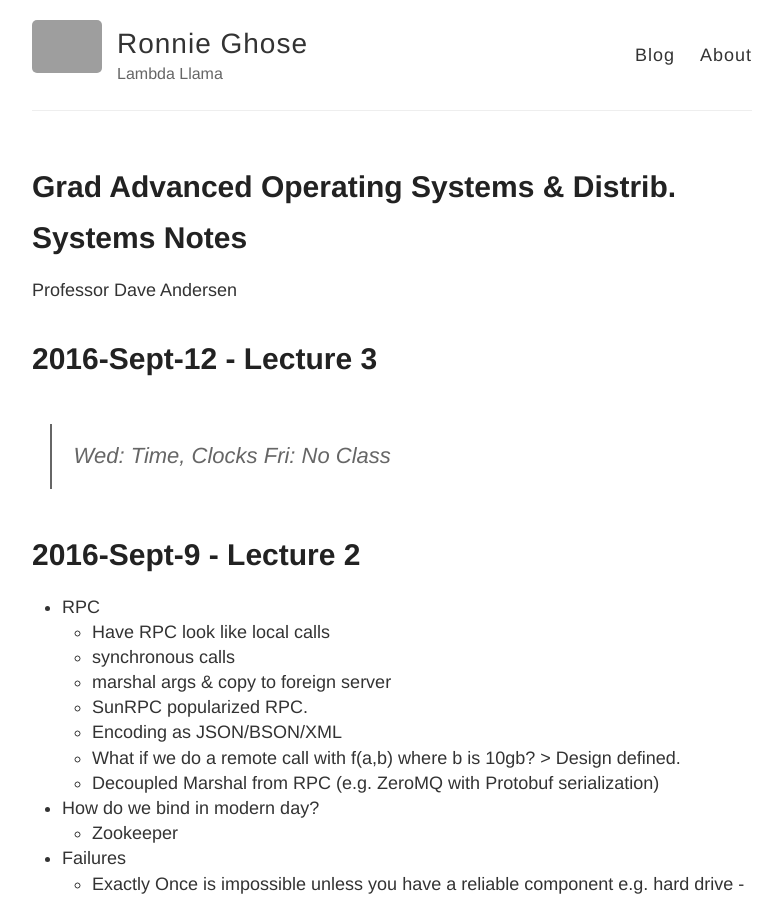
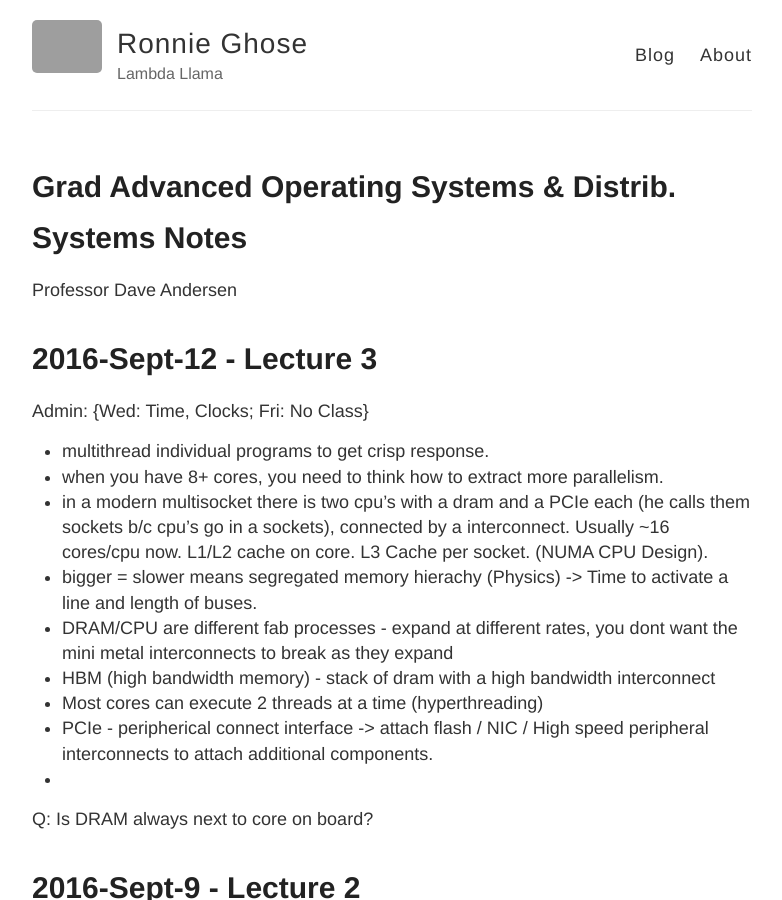
Before and after one commit to RONNCC/ronncc.github, a Jekyll site: the page built from _posts/2016-9-9-Advanced-Operating-Systems-Notes.md, in a window 1280 px wide and 900 px high. Shown: the whole window, without its empty margins (248-1030 px from the left). Built offline with Jekyll 4.4.1, drawn with Linux system fonts in a browser that asks for light colours; comment, search, counter and statistics services are not loaded; grey boxes are pictures that could not be loaded.

Commit message:
Updated 2016-9-9-Advanced-Operating-Systems-Notes.md

```diff
--- a/_posts/2016-9-9-Advanced-Operating-Systems-Notes.md
+++ b/_posts/2016-9-9-Advanced-Operating-Systems-Notes.md
@@ -13,9 +13,19 @@ title: Grad Advanced Operating Systems & Distrib. Systems Notes
 Professor Dave Andersen
 
 # 2016-Sept-12 - Lecture 3
-> Wed: Time, Clocks
-> Fri: No Class
+Admin: {Wed: Time, Clocks;  Fri: No Class}
 
+- multithread individual programs to get crisp response.
+- when you have 8+ cores, you need to think how to extract more parallelism.
+- in a modern multisocket there is two cpu's with a dram and a PCIe each (he calls them sockets b/c cpu's go in a  sockets), connected by a interconnect. Usually ~16 cores/cpu now. L1/L2 cache on core. L3 Cache per socket. (NUMA CPU Design).
+- bigger = slower means segregated memory hierachy (Physics) -> Time to activate a line and length of buses.
+- DRAM/CPU are different fab processes - expand at different rates, you dont want the mini metal interconnects to break as they expand
+- HBM (high bandwidth memory) - stack of dram with a high bandwidth interconnect
+- Most cores can execute 2 threads at a time (hyperthreading)
+- PCIe - peripherical connect interface -> attach flash / NIC / High speed peripheral interconnects to attach additional components.
+-
+
+Q: Is DRAM always next to core on board?
 
 
 # 2016-Sept-9 - Lecture 2
```
